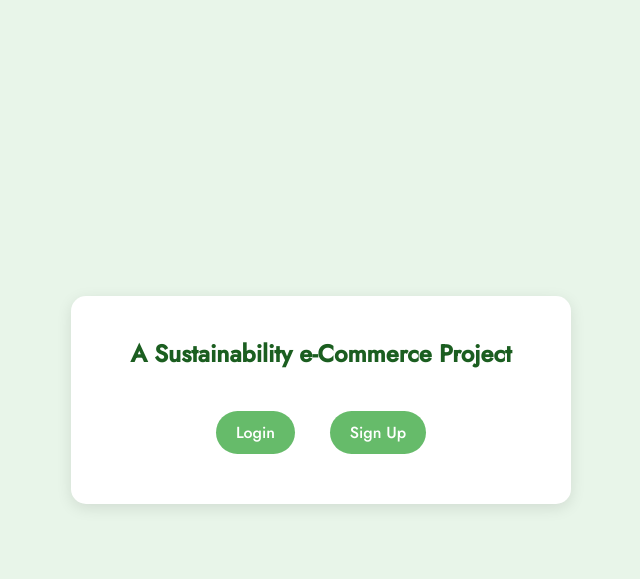
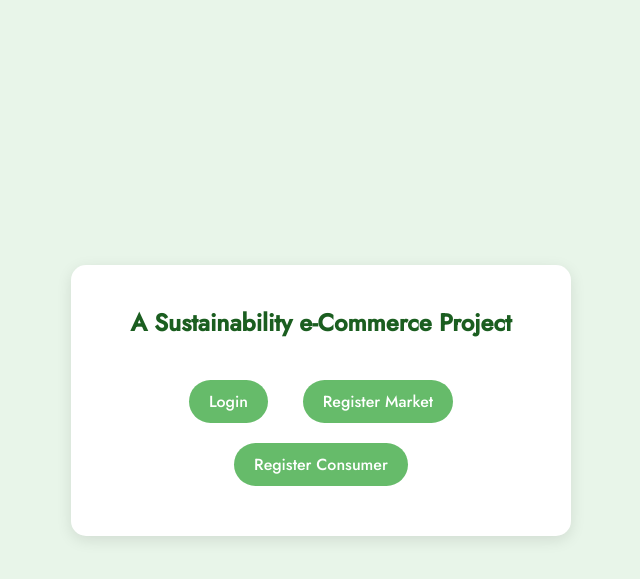
Before and after one commit to mertcaralan/e-commerce-backend-project, a PHP site: page / in a window 1280 px wide. Shown: the top 579 px of the page, without its empty margins (319-959 px from the left). Run offline with PHP 8.4, Linux system fonts and the light colour scheme.

Commit message:
Update index.php

```diff
--- a/index.php
+++ b/index.php
@@ -56,6 +56,11 @@
       background-color: #388e3c;
     }
 
+    footer {
+      margin-top: 40px;
+      font-size: 12px;
+      color: #9e9e9e;
+    }
   </style>
 </head>
 <body>
@@ -63,8 +68,10 @@
     <header>
       <h1>A Sustainability e-Commerce Project</h1>
       <a href="login.php">Login</a>
-      <a href="signUp.php">Sign Up</a>
+      <a href="./signUp.php?type=Market">Register Market</a>
+      <a href="./signUp.php?type=Consumer">Register Consumer</a>
     </header>
+
   </div>
 </body>
 </html>
```
